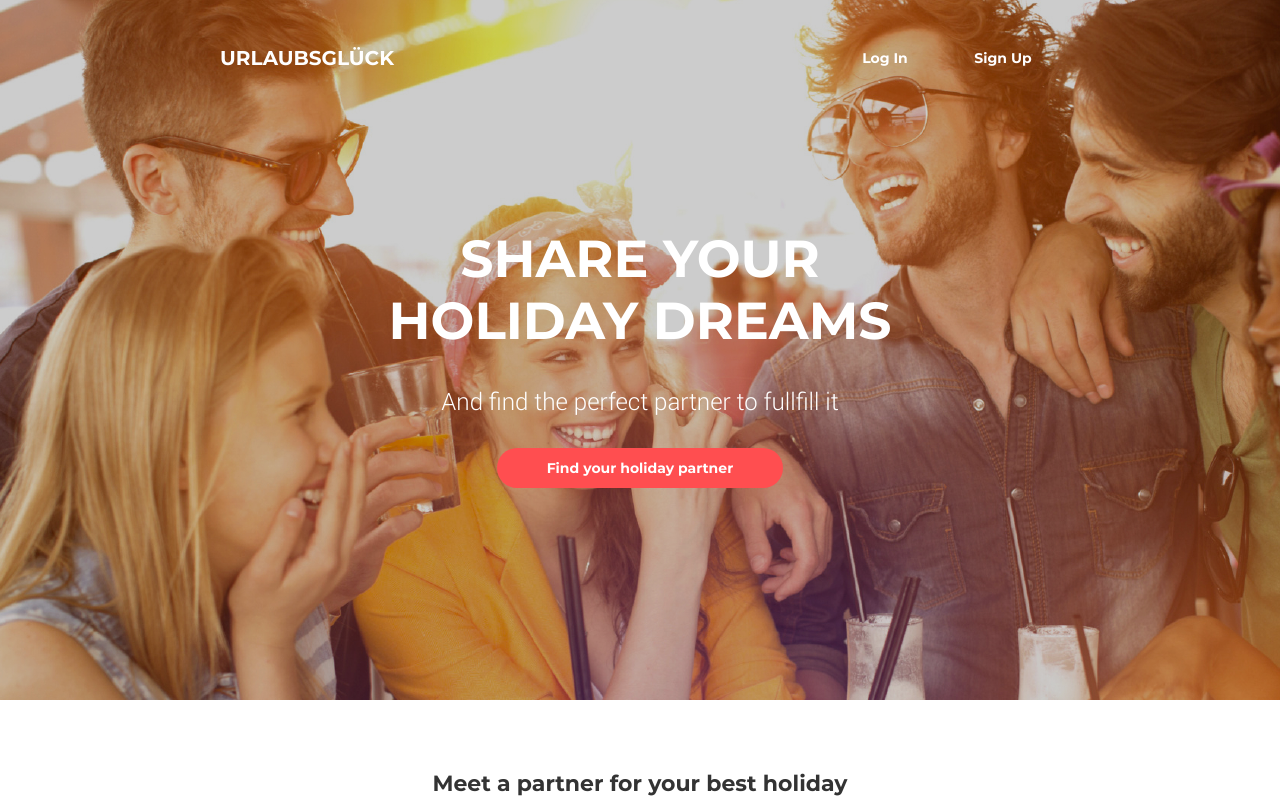
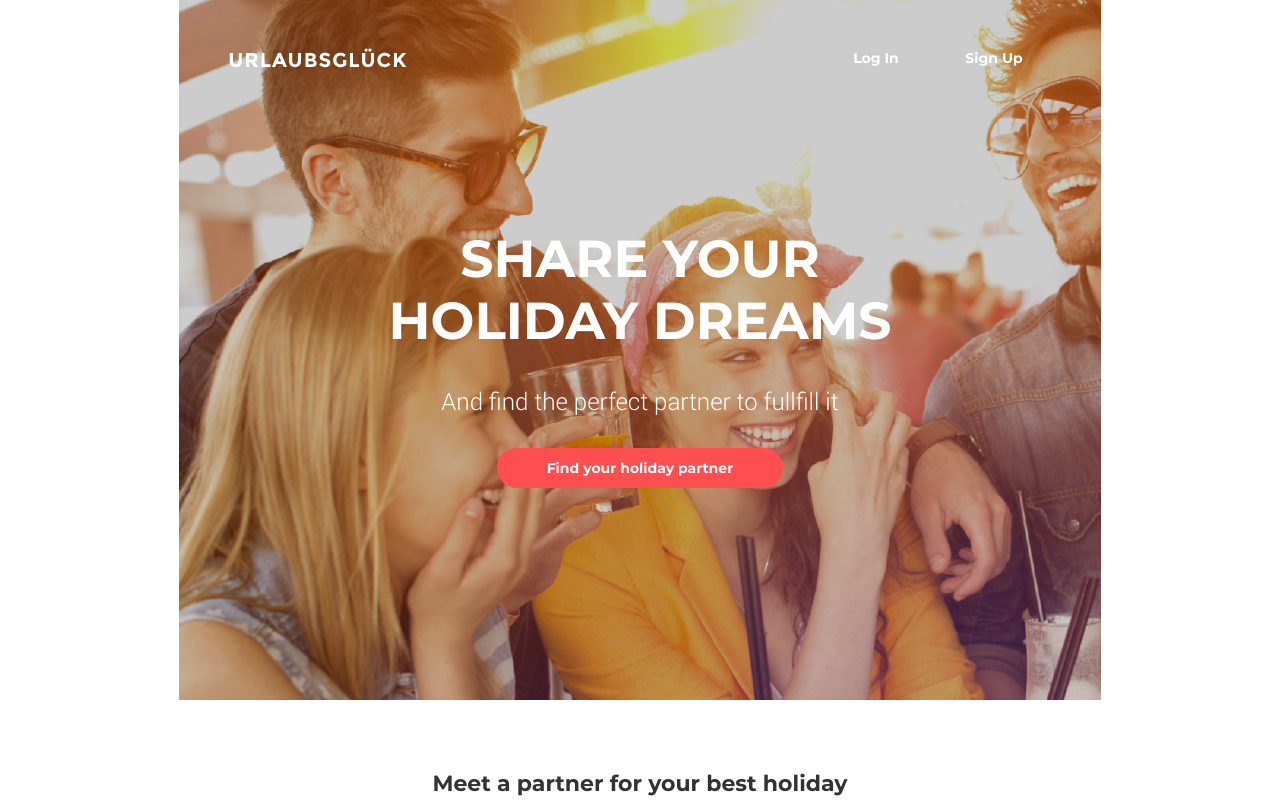
Before and after one commit to Lisnyk-M/goit-fe-course, a plain HTML site: page module-08/index.html in a window 1280 px wide. Shown: the top 800 px of the page. Drawn offline with Linux system fonts and the light colour scheme.

Commit message:
changed sizes media, logo

```diff
--- a/module-08/css/media.css
+++ b/module-08/css/media.css
@@ -1,13 +1,14 @@
 @media (min-width: 768px){
     .header{
         height: 700px;
+        margin: 0 auto;
         background-image: url("../img/background-tablet-dark.png");
+        max-width: 768px;
     }
     .wrap{
-        width: 768px;
+        width: 750px;
     }
     .navigation {
-        display: flex;
         flex-direction: row;
         justify-content: space-between;
         margin: 0 50px;
@@ -16,6 +17,9 @@
     }
     .logo-href{
         margin-top: 0;
+    }
+    .logo-img{
+        display: block;
     }
     .head-sign{
         font-size: 52px;
@@ -68,10 +72,11 @@
 /* ================940========================= */
 @media (min-width: 940px){
     .header{
+        max-width: 922px;
         background-image: url("../img/background-pc-dark.png");
     }
     .wrap{
-        width: 940px;
+        width: 922px;
     }
     .head-sign{
         padding: 0 200px;
--- a/module-08/css/style.css
+++ b/module-08/css/style.css
@@ -41,6 +41,8 @@
   /* margin: 0 auto; */
   background-image: url("../img/background-phone.png");
   background-size: cover;
+  /* background-position: center; */
+  /* background-position: center; */
   height: 540px;
   background-repeat: no-repeat;
 }
--- a/module-08/index.html
+++ b/module-08/index.html
@@ -13,7 +13,7 @@
       <div class="wrap">
         <nav class="navigation">
           <a class="logo-href" href="#">
-            URLAUBSGLÜCK
+            <img src="img/logo.png" alt="URLAUBSGLÜCK logo" class="logo-img">
           </a>
           <ul class="menu">
             <li class="menu-item">
```
Also changed, not shown: module-08/img/logo.png (added).
